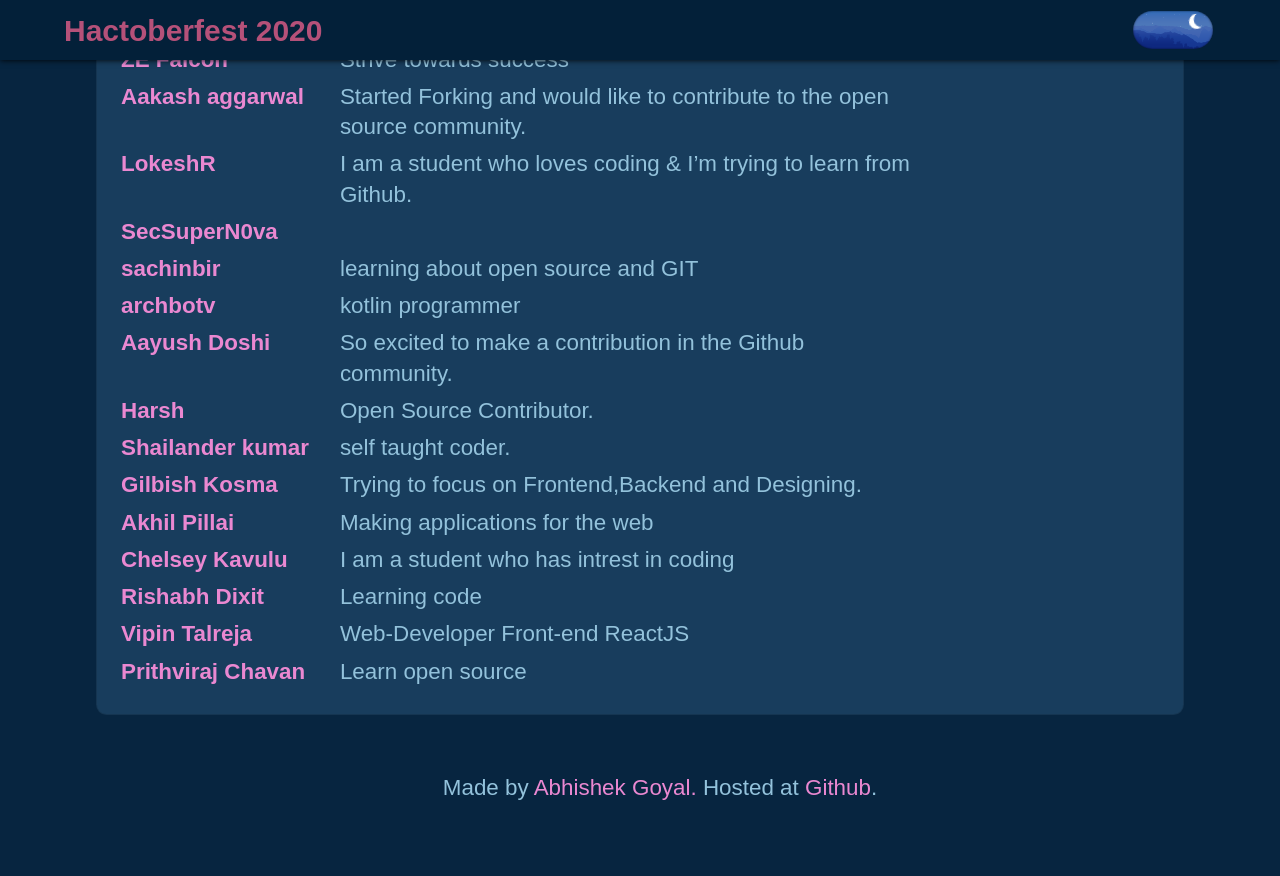
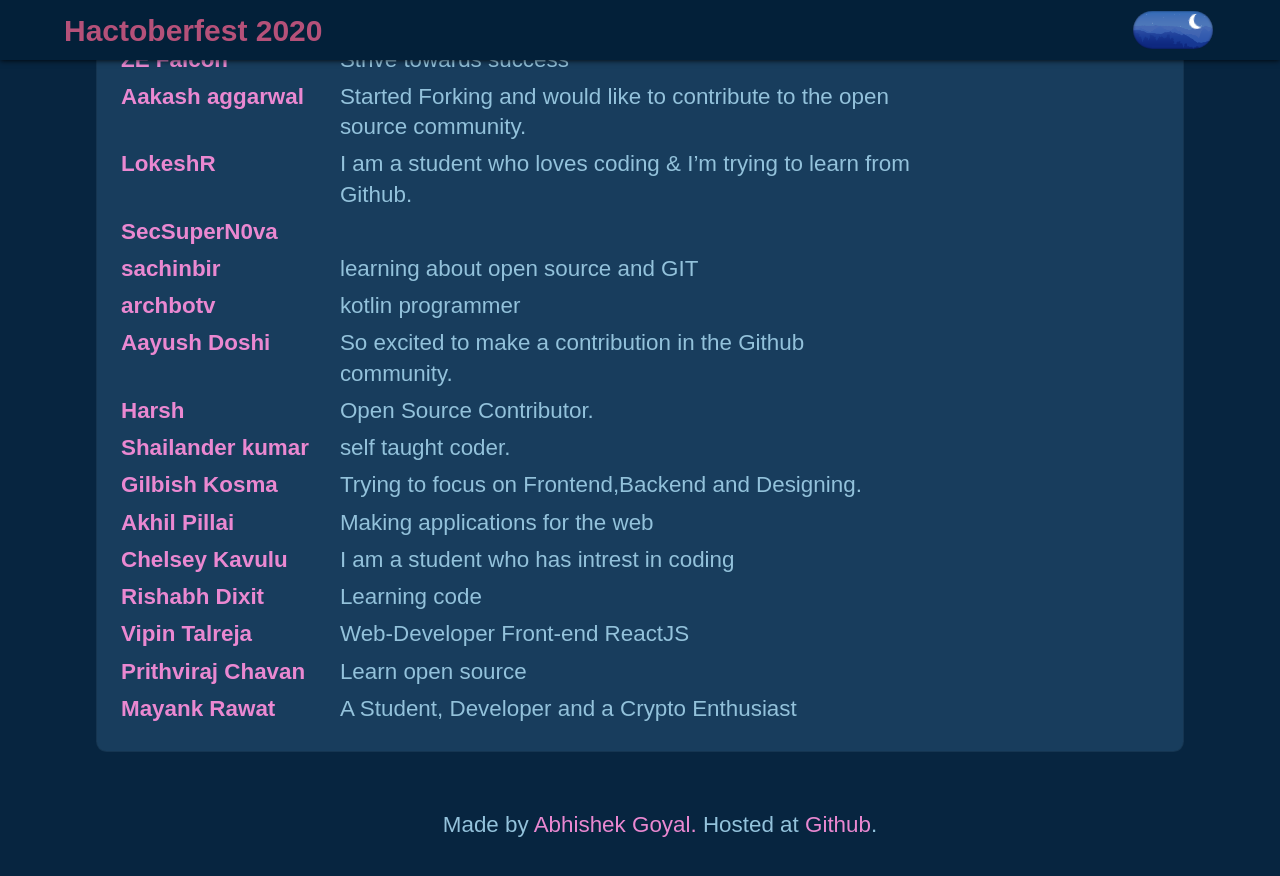
Before and after one commit to ABHISHEK-G0YAL/Hacktoberfest-2021, a Jekyll site: the page built from index.md, in a window 1280 px wide and 900 px high, scrolled down 2366 px. Shown: the top 876 px of the window. Built offline with Jekyll 4.4.1, drawn with Linux system fonts in a browser that asks for light colours.

Commit message:
Update index.md

```diff
--- a/index.md
+++ b/index.md
@@ -68,3 +68,4 @@ layout: default
 **[Rishabh Dixit](https://github.com/devlearner011)**| Learning code
 **[Vipin Talreja](https://github.com/Vipinnnn)**| Web-Developer Front-end ReactJS
 **[Prithviraj Chavan](https://github.com/prithvirajvesit)**|Learn open source
+**[Mayank Rawat](https://github.com/MayankRawat06)**| A Student, Developer and a Crypto Enthusiast
```
